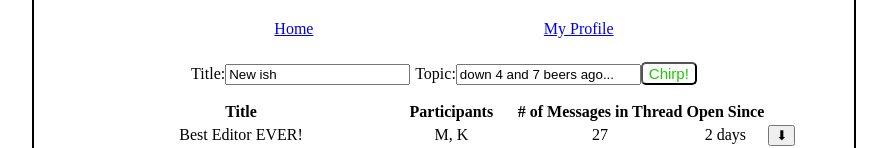
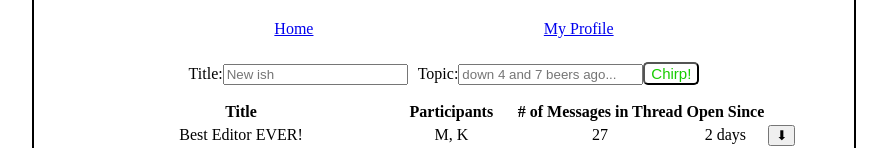
Before and after one commit to triggxl/Chirp-Capstone, a React (Create React App) app in the folder chirp-app/: page /message-board in a window 1280 px wide. Both pictures are taken after a click on the button "Create New Post". Shown: the part 486-634 px from the top of the page, without its empty margins (196-1083 px from the left). Built offline with nearby package versions, Linux system fonts and the light colour scheme.

Commit message:
submitting static client for review and initial feedback- still unable to get text in input field to render for buildHandleSubmitForm in the DOM || console.log in devTools; will be working with image transitions on landing page

```diff
--- a/chirp-app/package.json
+++ b/chirp-app/package.json
@@ -1,5 +1,4 @@
 {
-  "homepage": "http://triggxl.github.io/Chirp-Capstone",
   "name": "chirp-app",
   "version": "0.1.0",
   "private": true,
--- a/chirp-app/src/components/Message-board/message-board.css
+++ b/chirp-app/src/components/Message-board/message-board.css
@@ -25,8 +25,8 @@
   margin-bottom: 20px;
 }
 
-#new-post-title, #new-post-content {
-  margin-right: 5px;
+#new-post-title, #post-content, #new-post-content {
+  margin-right: 10px;
 }
 
 #mb-table {
--- a/chirp-app/src/components/Message-board/message-board.js
+++ b/chirp-app/src/components/Message-board/message-board.js
@@ -8,27 +8,16 @@ import SiteButton from '../site-button';
 
 
 class messageBoard extends React.Component {
-  state = {
-    isCreatingPost: false,
-    showAddForm: false
+  constructor(props) {
+    super(props);
+    this.state = {
+      isCreatingPost: false,
+      showAddForm: false
+    }
   }
+
   render() {
-    // (useHistory hook for MVP) state = {
-    //   selected: ''
-    // }
-    // function HandleClickToProfilePage(e) {
-    //   let history = useHistory(e.target);
-    //   history.push('/profile');
-    // }
-    // function HandClickToMyPostsPage(e) {
-    //   let history = useHistory(e.target);
-    //   history.push('/my-posts')
-    // }
-    // function HandleClickToHomePage(e) {
-    //   let history = useHistory(e.target);
-    //   history.push('/');
-    // }
-    // https://reactrouter.com/web/api/Hooks; https://stackoverflow.com/questions/51337618/reactjs-modifying-state-and-changing-url-onchange;
+    const { post } = this.props;
 
     const handleShowAddForm = () => {
       this.setState({ showAddForm: true })
@@ -38,6 +27,8 @@ class messageBoard extends React.Component {
       e.prevent.default();
       context.createNewPost(post.postId, this.state.postTitle, this.state.postContent)
       this.setState({
+        // newPostTitle: this.state.postTitle,
+        // newPostContent: this.state.postContent,
         isCreatingPost: true
       })
     }
@@ -55,8 +46,9 @@ class messageBoard extends React.Component {
                 <Link to="/profile" key={'/profile'}>My Profile</Link>
               </div>
               {/*
+              (Will finish devloping lines 60-72 in MVP)
               desired outcome: when 'Create New Post' is clicked show form, input desired text, close up submit and display new Post
-              currently: clicking 'Create New Post' renders input fields and clicking 'Chirp!' (submit) only re-renders page
+              currently: clicking 'Create New Post' renders input fields -- clicking 'Chirp!' (submit) only re-renders page
                */}
               {!this.state.showAddForm ?
                 <SiteButton onClick={handleShowAddForm}>Create New Post</SiteButton> :
@@ -64,11 +56,11 @@ class messageBoard extends React.Component {
                   <form className="form-inline" onSubmit={(e) => buildHandleSubmitForm(e, context)}>
                     <label className="ptl">Title:</label>
                     {/* eslint-disable-next-line */}
-                    <input className="post-title" onChange={(e) => this.setState({ postTitle: e.target.value })} value={this.state.postTitle} type="text" id="new-post-title" defaultValue="New ish" />
+                    <input className="post-title" onChange={(e) => this.setState({ postTitle: e.target.value })} value={this.state.postTitle} type="text" id="new-post-title" placeholder="New ish" />
                     <label className="pcl">Topic:</label>
                     {/* eslint-disable-next-line */}
-                    <input className="post-content" onChange={(e) => this.setState({ postContent: e.target.value })} value={this.state.postContent} type="text" id="new-post-topic" defaultValue="down 4 and 7 beers ago..." />
-                    <SiteButton type="submit">Chirp!</SiteButton>
+                    <input className="post-content" onChange={(e) => this.setState({ postContent: e.target.value })} value={this.state.postContent} type="text" id="new-post-topic" placeholder="down 4 and 7 beers ago..." />
+                    <SiteButton type="on-submit">Chirp!</SiteButton>
                   </form>
                 </>
               }
@@ -107,4 +99,30 @@ export default messageBoard;
 <option value="my-profile" onChange={() => HandleClickToProfilePage}>My Profile</option>
 <option value="my-posts" onChange={() => HandClickToMyPostsPage}>My Posts</option>
 <option value="landing-page" onChange={() => HandleClickToHomePage}>Chirp Home Page</option>
-</select> */
+</select>
+
+// (useHistory hook for MVP) state = {
+    //   selected: ''
+    // }
+    // function HandleClickToProfilePage(e) {
+    //   let history = useHistory(e.target);
+    //   history.push('/profile');
+    // }
+    // function HandClickToMyPostsPage(e) {
+    //   let history = useHistory(e.target);
+    //   history.push('/my-posts')
+    // }
+    // function HandleClickToHomePage(e) {
+    //   let history = useHistory(e.target);
+    //   history.push('/');
+    // }
+    // https://reactrouter.com/web/api/Hooks; https://stackoverflow.com/questions/51337618/reactjs-modifying-state-and-changing-url-onchange;
+
+// figured I need to make a build fx to grab the values on submit (Chirp);
+    // console logging to see output to make sure it's the correct element
+    // const buildNewPostOnChirp = (e) => {
+    //   this.setState({
+    //   })
+    // }
+
+*/
```
